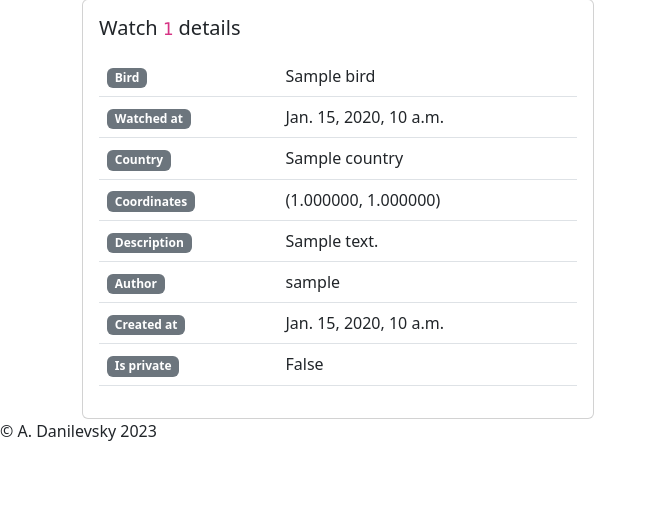
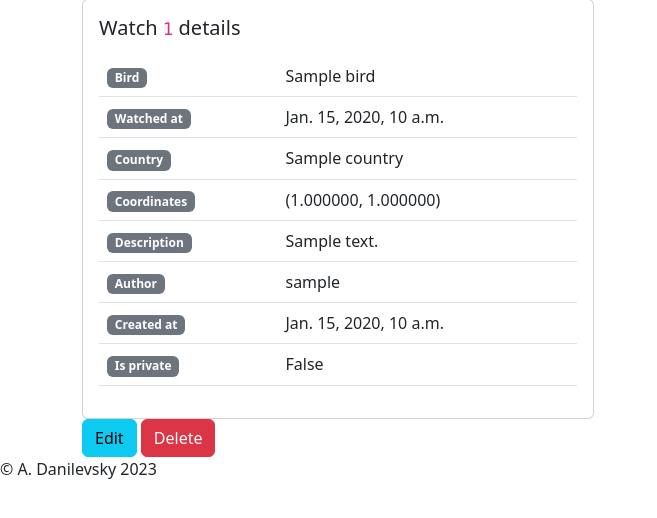
Before and after one commit to AleksandrDanilevskii/birdwatching_app, a Django app: page /event/1 in a window 1280 px wide. Shown: the part 57-575 px from the top of the page, without its empty margins (0-657 px from the left). Run offline with Django 4.2, Linux system fonts and the light colour scheme; tables that the repository leaves empty hold one stand-in row (values such as "Sample post").

Commit message:
Add button for edit and delete event

```diff
--- a/birdwatching/birds/templates/birds/watch_detail.html
+++ b/birdwatching/birds/templates/birds/watch_detail.html
@@ -1,7 +1,7 @@
 {% extends 'base.html' %}
 
 {% block title %}
-Event {{ object.pk }} details2
+Event {{ object.pk }} details
 {% endblock %}
 
 
@@ -51,4 +51,11 @@ Event {{ object.pk }} details2
     </div>
   </div>
 
+<span>
+  <a href="{% url 'event_update' pk=object.pk%}" class="btn btn-info"> Edit </a>
+</span>
+<span>
+  <a href="{% url 'event_delete' pk=object.pk%}" class="btn btn-danger"> Delete </a>
+</span>
+
 {% endblock %}
```
